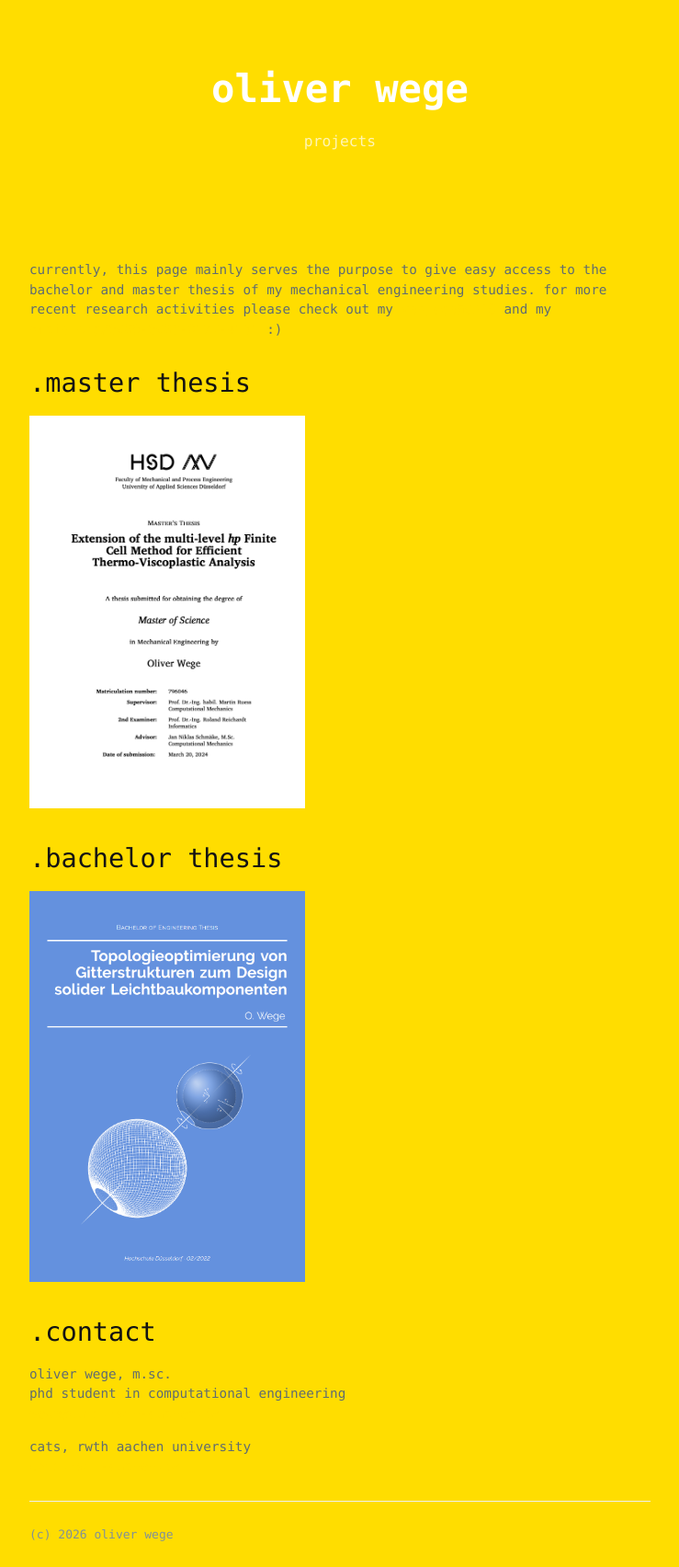
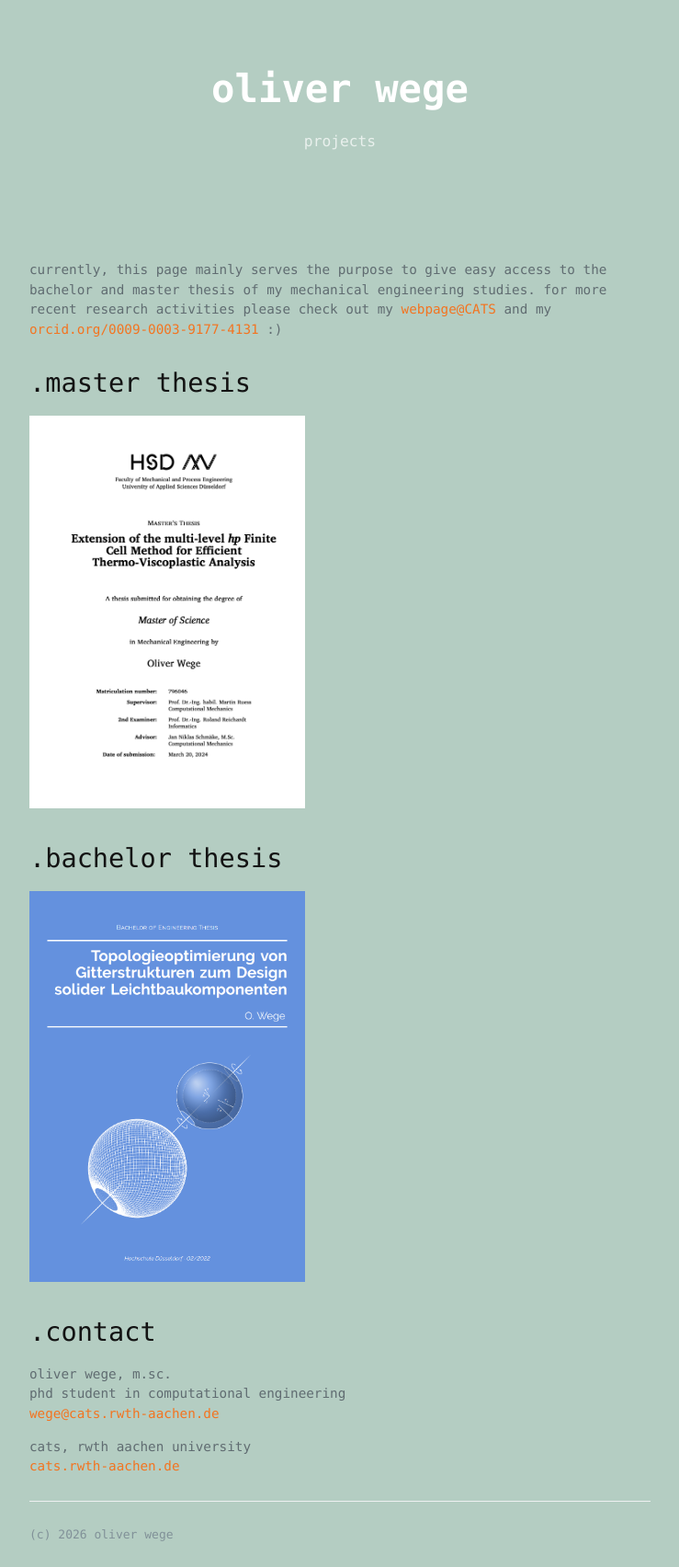
Before and after one commit to olwege/olwege.github.io, a Jekyll site: the page built from index.md, in a window 1280 px wide. Shown: the whole page at 92% size, without its empty margins (270-1009 px from the left). Built offline with Jekyll 4.4.1, drawn with Linux system fonts in a browser that asks for light colours.

Commit message:
minor changes

```diff
--- a/_layouts/default.html
+++ b/_layouts/default.html
@@ -12,7 +12,7 @@
     <link href="https://fonts.googleapis.com/css2?family=Red+Hat+Mono:wght@400&display=swap" rel="stylesheet"> -->
 
     <meta name="viewport" content="width=device-width, initial-scale=1">
-    <meta name="theme-color" content="#FFDD00">
+    <meta name="theme-color" content="#B4CDC2">
     <meta name="apple-mobile-web-app-status-bar-style" content="black-translucent">
     <link rel="stylesheet" href="{{ '/assets/css/style.css?v=' | append: site.github.build_revision | relative_url }}">
     {% include head-custom.html %}
--- a/_sass/jekyll-theme-cayman.scss
+++ b/_sass/jekyll-theme-cayman.scss
@@ -34,7 +34,7 @@ body {
   font-size: 16px;
   line-height: 1.5;
   color: $body-text-color;
-  background-color: #FFDD00;
+  background-color: #B4CDC2;
 }
 
 #skip-to-content {
--- a/_sass/variables.scss
+++ b/_sass/variables.scss
@@ -4,13 +4,13 @@ $medium-breakpoint: 42em !default;
 
 // Headers
 $header-heading-color: #fff !default;
-$header-bg-color: #FFDD00!default;
-$header-bg-color-secondary: #FFDD00 !default;
+$header-bg-color: #B4CDC2!default;
+$header-bg-color-secondary: #B4CDC2 !default;
 
 // Text
 $section-headings-color: #131313 !default;
 $body-text-color: #606c71 !default;
-$body-link-color: #FFDD00 !default;
+$body-link-color: #F37420 !default;
 $blockquote-text-color: #819198 !default;
 
 // Code
```
Also changed, not shown: 1 other file.
